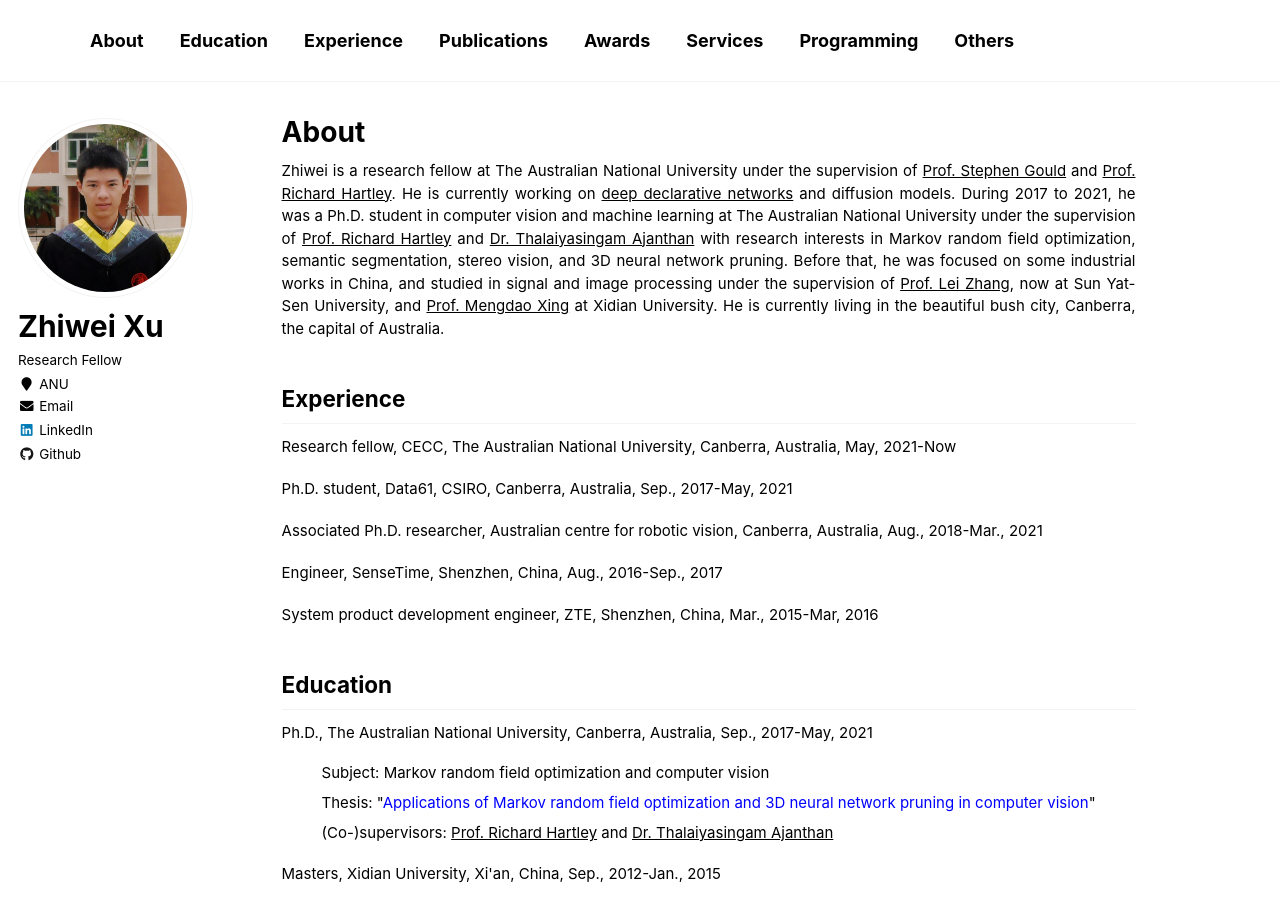
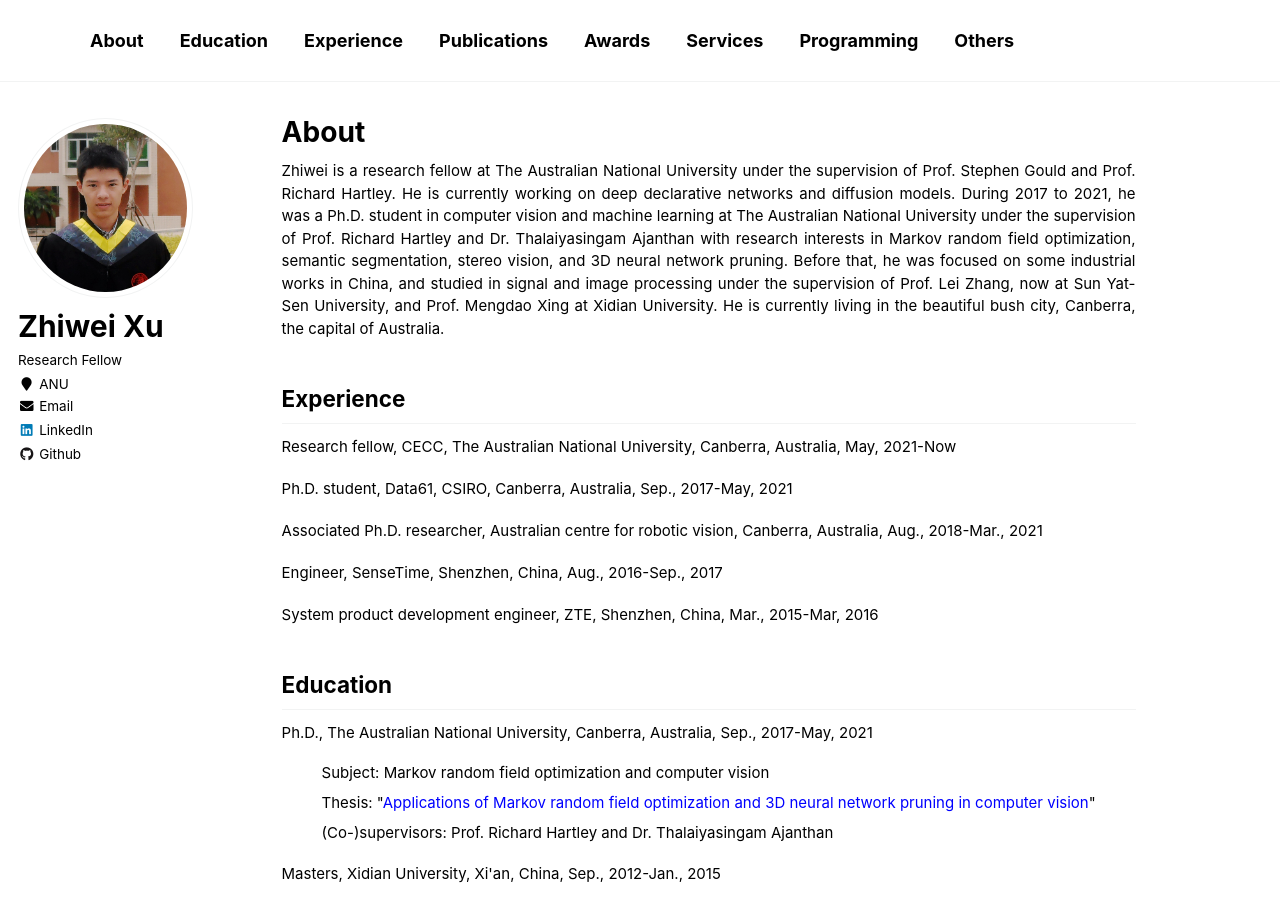
Before and after one commit to zwxu064/zwxu064.github.io, a Jekyll site: the page built from _pages/about.html, in a window 1280 px wide and 900 px high. Built offline with Jekyll 4.4.1, drawn with Linux system fonts in a browser that asks for light colours.

Commit message:
Update about.html

```diff
--- a/_pages/about.html
+++ b/_pages/about.html
@@ -8,11 +8,11 @@
   - /about.md
 ---
 
-<p> Zhiwei is a research fellow at The Australian National University under the supervision of <a style="color: inherit; text-decoration: underline;" href="https://users.cecs.anu.edu.au/~sgould/" target="_blank">Prof. Stephen Gould</a> and <a style="color: inherit; text-decoration: underline;" href="http://users.cecs.anu.edu.au/~hartley/" target="_blank">Prof. Richard Hartley</a>.
-  He is currently working on <a style="color: inherit; text-decoration: underline;" href="https://github.com/anucvml/ddn" target="_blank">deep declarative networks</a> and diffusion models.
-  During 2017 to 2021, he was a Ph.D. student in computer vision and machine learning at The Australian National University under the supervision of <a style="color: inherit; text-decoration: underline;" href="http://users.cecs.anu.edu.au/~hartley/" target="_blank">Prof. Richard Hartley</a> and <a style="color: inherit; text-decoration: underline;" href="https://tajanthan.github.io/" target="_blank">Dr. Thalaiyasingam Ajanthan</a>
+<p> Zhiwei is a research fellow at The Australian National University under the supervision of <a style="color: inherit;" href="https://users.cecs.anu.edu.au/~sgould/" target="_blank">Prof. Stephen Gould</a> and <a style="color: inherit;" href="http://users.cecs.anu.edu.au/~hartley/" target="_blank">Prof. Richard Hartley</a>.
+  He is currently working on <a style="color: inherit;" href="https://github.com/anucvml/ddn" target="_blank">deep declarative networks</a> and diffusion models.
+  During 2017 to 2021, he was a Ph.D. student in computer vision and machine learning at The Australian National University under the supervision of <a style="color: inherit;" href="http://users.cecs.anu.edu.au/~hartley/" target="_blank">Prof. Richard Hartley</a> and <a style="color: inherit;" href="https://tajanthan.github.io/" target="_blank">Dr. Thalaiyasingam Ajanthan</a>
   with research interests in Markov random field optimization, semantic segmentation, stereo vision, and 3D neural network pruning.
-  Before that, he was focused on some industrial works in China, and studied in signal and image processing under the supervision of <a style="color: inherit; text-decoration: underline;" href="https://sece.sysu.edu.cn/szll/js/zngz/1361657.htm" target="_blank">Prof. Lei Zhang</a>, now at Sun Yat-Sen University, and  <a style="color: inherit; text-decoration: underline;" href="https://web.xidian.edu.cn/mdxing/" target="_blank">Prof. Mengdao Xing</a> at Xidian University.
+  Before that, he was focused on some industrial works in China, and studied in signal and image processing under the supervision of <a style="color: inherit;" href="https://sece.sysu.edu.cn/szll/js/zngz/1361657.htm" target="_blank">Prof. Lei Zhang</a>, now at Sun Yat-Sen University, and  <a style="color: inherit;" href="https://web.xidian.edu.cn/mdxing/" target="_blank">Prof. Mengdao Xing</a> at Xidian University.
   He is currently living in the beautiful bush city, Canberra, the capital of Australia.</p>
 
 <h2 id="work">Experience</h2>
@@ -27,21 +27,21 @@
 <ul style="list-style-type:none;">
   <li>Subject: Markov random field optimization and computer vision
   <li>Thesis: "<a href="https://openresearch-repository.anu.edu.au/handle/1885/258295", target="_blank">Applications of Markov random field optimization and 3D neural network pruning in computer vision</a>"
-  <li>(Co-)supervisors: <a style="color: inherit; text-decoration: underline;"  href="http://users.cecs.anu.edu.au/~hartley/" target="_blank">Prof. Richard Hartley</a> and <a style="color: inherit; text-decoration: underline;" href="https://tajanthan.github.io/" target="_blank">Dr. Thalaiyasingam Ajanthan</a>
+  <li>(Co-)supervisors: <a style="color: inherit;"  href="http://users.cecs.anu.edu.au/~hartley/" target="_blank">Prof. Richard Hartley</a> and <a style="color: inherit;" href="https://tajanthan.github.io/" target="_blank">Dr. Thalaiyasingam Ajanthan</a>
 </ul>
 
 <div>Masters, Xidian University, Xi'an, China, Sep., 2012-Jan., 2015</div>
 <ul style="list-style-type:none;">
   <li>Subject: signal and information processing
   <li>Thesis: "<a href="../files/Postgraduate_Dissertation.pdf", target="_blank">A study of feature extraction and applications using ISAR images</a>"
-  <li>(Co-)supervisors: <a style="color: inherit; text-decoration: underline;" href="https://sece.sysu.edu.cn/szll/js/zngz/1361657.htm" target="_blank">Prof. Lei Zhang</a> and <a style="color: inherit; text-decoration: underline;" href="https://web.xidian.edu.cn/mdxing/" target="_blank">Prof. Mengdao Xing</a>
+  <li>(Co-)supervisors: <a style="color: inherit;" href="https://sece.sysu.edu.cn/szll/js/zngz/1361657.htm" target="_blank">Prof. Lei Zhang</a> and <a style="color: inherit;" href="https://web.xidian.edu.cn/mdxing/" target="_blank">Prof. Mengdao Xing</a>
 </ul>
 
 <div>Bachelor, Huaqiao University, Xiamen and Quanzhou, China, Sep., 2008-July, 2012</div>
 <ul style="list-style-type:none;">
   <li>Subject: electronic and information engineering
   <li>Thesis: "<a href="../files/Undergraduate_Dissertation.pdf", target="_blank">Watermark for color digital images</a>"
-  <li>Supervisor: <a style="color: inherit; text-decoration: underline;" href="https://eee.hqu.edu.cn/info/1194/4370.htm" target="_blank">Prof. Gui Feng</a>
+  <li>Supervisor: <a style="color: inherit;" href="https://eee.hqu.edu.cn/info/1194/4370.htm" target="_blank">Prof. Gui Feng</a>
 </ul>
 
 <h2 id="publications">Publications</h2>
@@ -245,8 +245,8 @@
 <p class="alignlefttab"><strong>Sports:</strong> long-running, weekly swimming, casual gym</p>
 <div style="clear: both;"></div>
 
-<p class="alignlefttab"><strong>Pets:</strong> <a style="color: inherit; text-decoration: underline;" href="fishes">tropical</a> and golden fishes, a dog, a cat, rabbits, snakes, a lizard, ducks, chickens, geese, birds, tortoises, silkworms</p>
+<p class="alignlefttab"><strong>Pets:</strong> <a style="color: inherit;" href="fishes">tropical</a> and golden fishes, a dog, a cat, rabbits, snakes, a lizard, ducks, chickens, geese, birds, tortoises, silkworms</p>
 <div style="clear: both;"></div>
 
-<p class="alignlefttab"><strong>Fun:</strong> <a style="color: inherit; text-decoration: underline;" href="cartoon">cartoon painting</a> and watching horror movies (except highest-terrifying R-rated Japanese and Thai)</p>
+<p class="alignlefttab"><strong>Fun:</strong> <a style="color: inherit;" href="cartoon">cartoon painting</a> and watching horror movies (except highest-terrifying R-rated Japanese and Thai)</p>
 <div style="clear: both;"></div>
```
